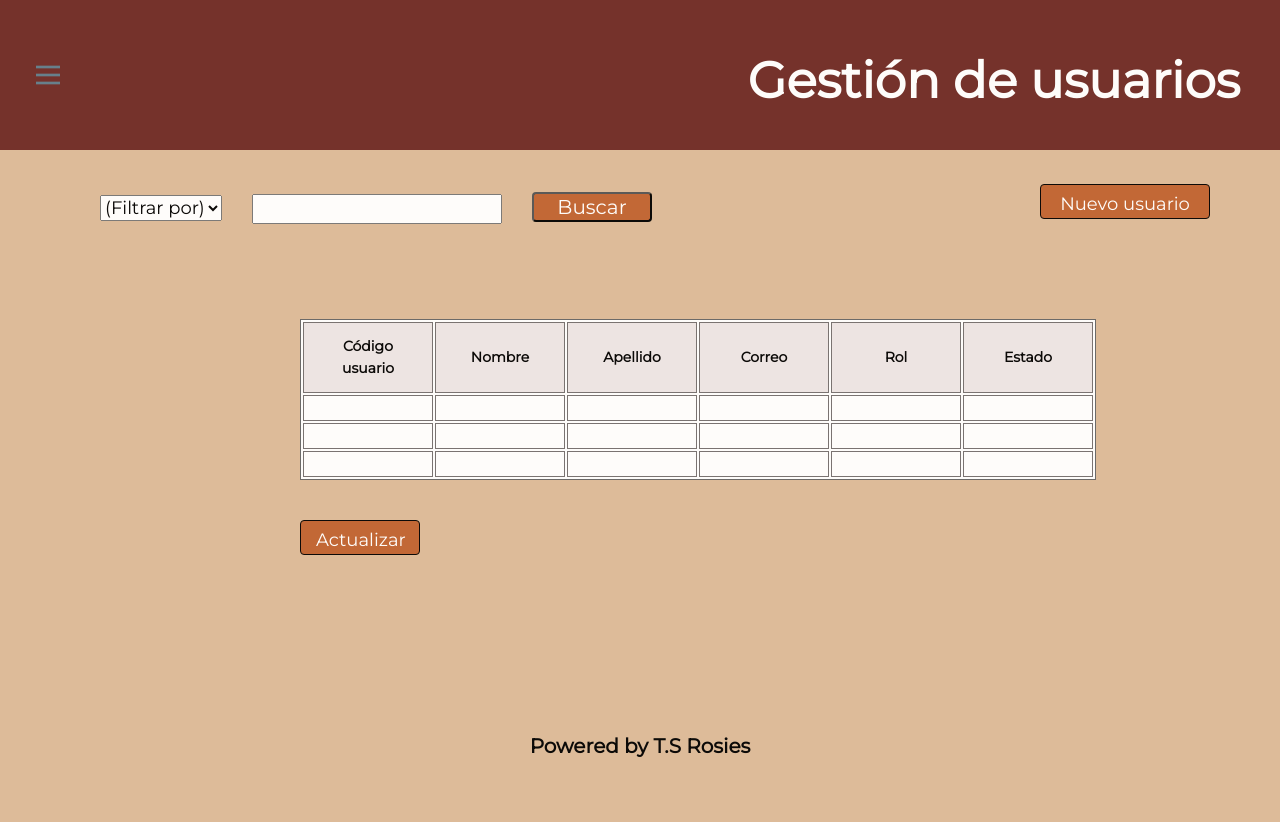
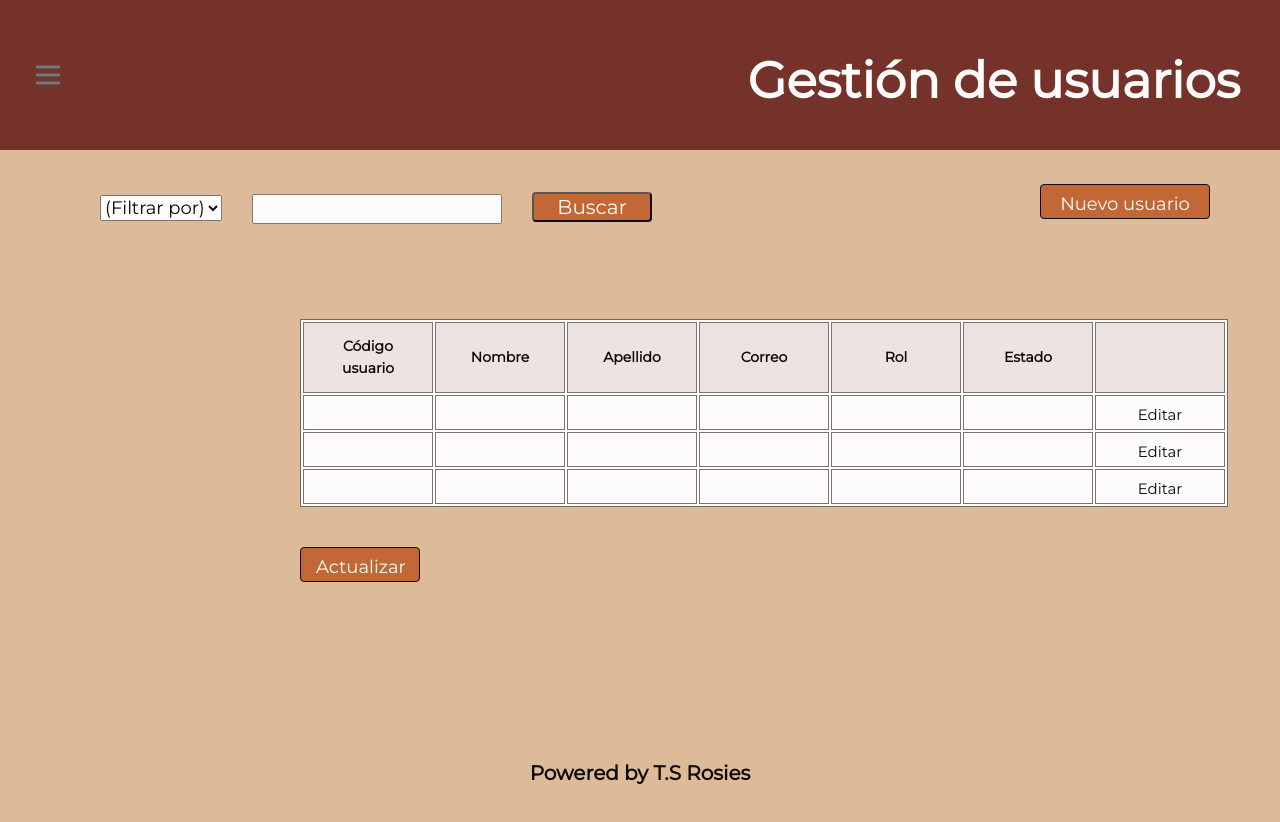
Before and after one commit to yadirahenao/Proyecto_Top_Secret_Rosies, a React (Create React App) app: page /Configuration in a window 1280 px wide. Shown: the top 822 px of the page. Built offline with nearby package versions, Linux system fonts and the light colour scheme.

Commit message:
Incluir el link para editar los registros

```diff
--- a/src/pages/Configuration.jsx
+++ b/src/pages/Configuration.jsx
@@ -33,6 +33,7 @@ function Configuration() {
                 <th>Correo</th>
                 <th>Rol</th>
                 <th>Estado</th>
+                <td></td>
             </thead>
         <tr>
             <td></td>
@@ -41,6 +42,10 @@ function Configuration() {
             <td></td>
             <td></td>
             <td></td>
+            <Link to='/NewUser'>
+          <p className='L_Editar'>Editar</p>
+        </Link>
+
         </tr>
         <tr>
             <td></td>
@@ -49,6 +54,10 @@ function Configuration() {
             <td></td>
             <td></td>
             <td></td>
+            <Link to='/NewUser'>
+          <p className='L_Editar'>Editar</p>
+        </Link>
+
         </tr>
         <tr>
             <td></td>
@@ -57,11 +66,16 @@ function Configuration() {
             <td></td>
             <td></td>
             <td></td>
+            <Link to='/NewUser'>
+          <p className='L_Editar'>Editar</p>
+        </Link>
+
         </tr>
         </table>
         <Link to='/Configuration'>
           <p className='L_Actualizar'>Actualizar</p>
         </Link>
+
 
       </div>
       <Footer/>
--- a/src/pages/Products.jsx
+++ b/src/pages/Products.jsx
@@ -29,6 +29,7 @@ function Products() {
                 <th>Descripción</th>
                 <th>Valor unitario</th>
                 <th>Estado</th>
+                <td></td>
 
             </thead>
         <tr>
@@ -36,6 +37,10 @@ function Products() {
             <td></td>
             <td></td>
             <td></td>
+            <Link to='/NewProducts'>
+          <p className='L_Editar'>Editar</p>
+        </Link>
+
         </tr>
 
         <tr>
@@ -43,6 +48,10 @@ function Products() {
             <td></td>
             <td></td>
             <td></td>
+            <Link to='/NewProducts'>
+          <p className='L_Editar'>Editar</p>
+        </Link>
+
         </tr>
 
         <tr>
--- a/src/pages/Sales.jsx
+++ b/src/pages/Sales.jsx
@@ -32,6 +32,7 @@ function Sales() {
                 <th><strong>Cantidad</strong></th>
                 <th><strong>Vendedor</strong></th>
                 <th><strong>Valor Total</strong></th>
+                <td></td>
 
             </thead>
         <tr>
@@ -42,6 +43,10 @@ function Sales() {
             <td></td>
             <td></td>
             <td></td>
+            <Link to='/NewSales'>
+          <p className='L_Editar'>Editar</p>
+        </Link>
+
         </tr>
 
         <tr>
@@ -52,6 +57,10 @@ function Sales() {
             <td></td>
             <td></td>
             <td></td>
+            <Link to='/NewSales'>
+          <p className='L_Editar'>Editar</p>
+        </Link>
+
         </tr>
 
         <tr>
--- a/src/styles/Int_modulos.css
+++ b/src/styles/Int_modulos.css
@@ -109,3 +109,20 @@ thead{
     cursor: pointer;
     text-decoration: none;
 }
+
+.L_Editar{
+    margin-top: none;
+    padding: 8px 15px;
+    border: 0.5px solid;
+    width: 130px;
+    height:35px ;
+    font-size: 15px;
+    font-family: 'Montserrat';
+    text-align: center;
+    background-color: white;
+    color: black;
+    cursor: pointer;
+    text-decoration: none;
+    border: 1px solid rgb(116, 111, 111);
+
+}
```
